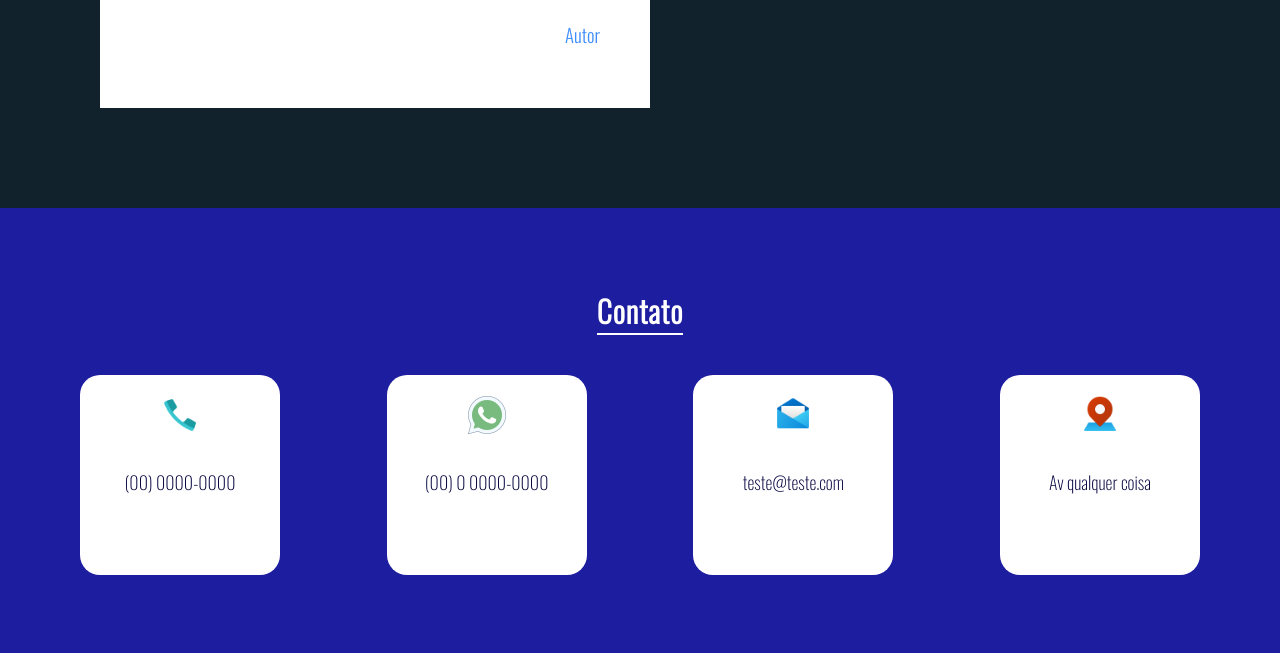
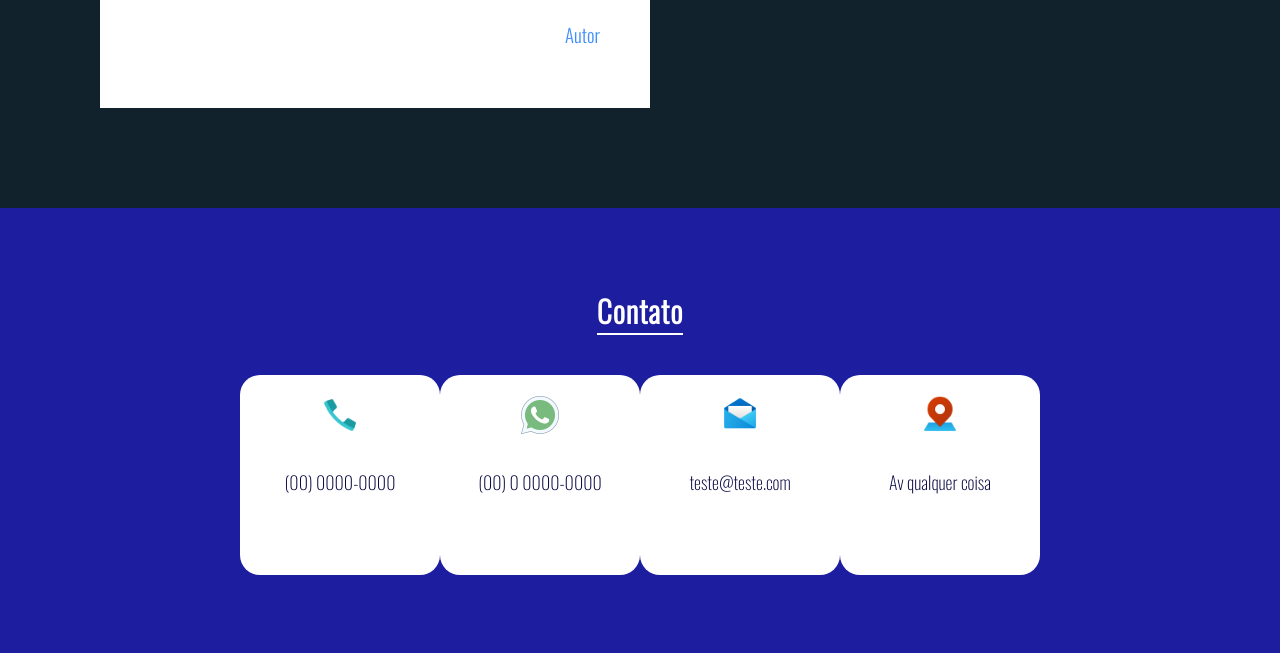
Before and after one commit to GabrielCoderz/SpaceInDev, a plain HTML site: page index.html in a window 1280 px wide. Shown: the part 3825-4478 px from the top of the page. Drawn offline with nearby package versions, Linux system fonts and the light colour scheme.

Commit message:
adding max-width

```diff
--- a/styles.css
+++ b/styles.css
@@ -282,7 +282,7 @@ html {
 }
 
 .contact .contactBx {
-    width: 100%;
+    max-width: 1200px;
     margin-top: 30px;
     display: flex;
     justify-content: space-between;
```
